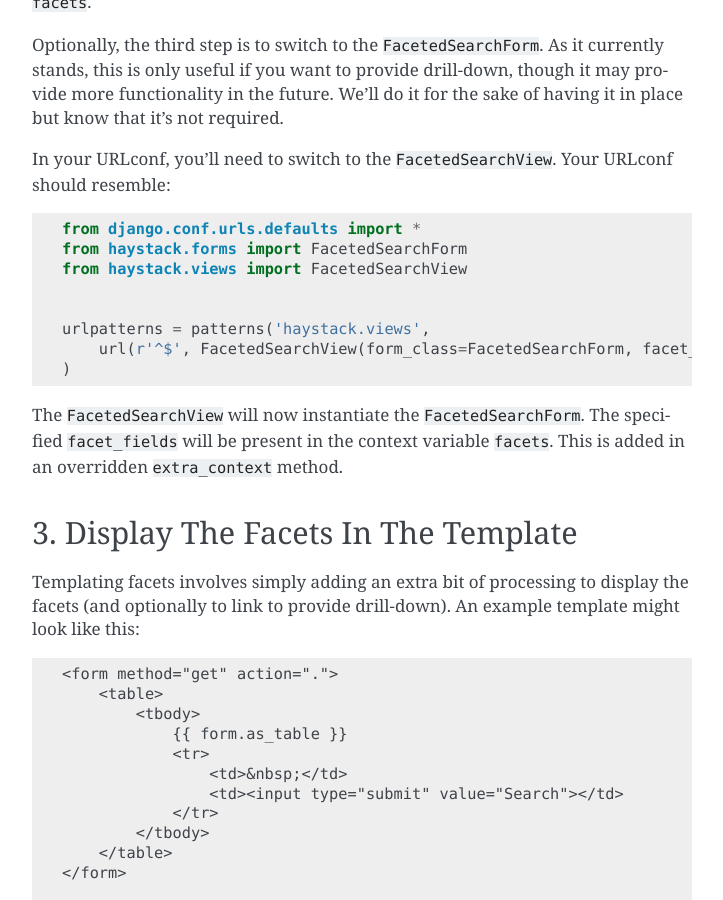
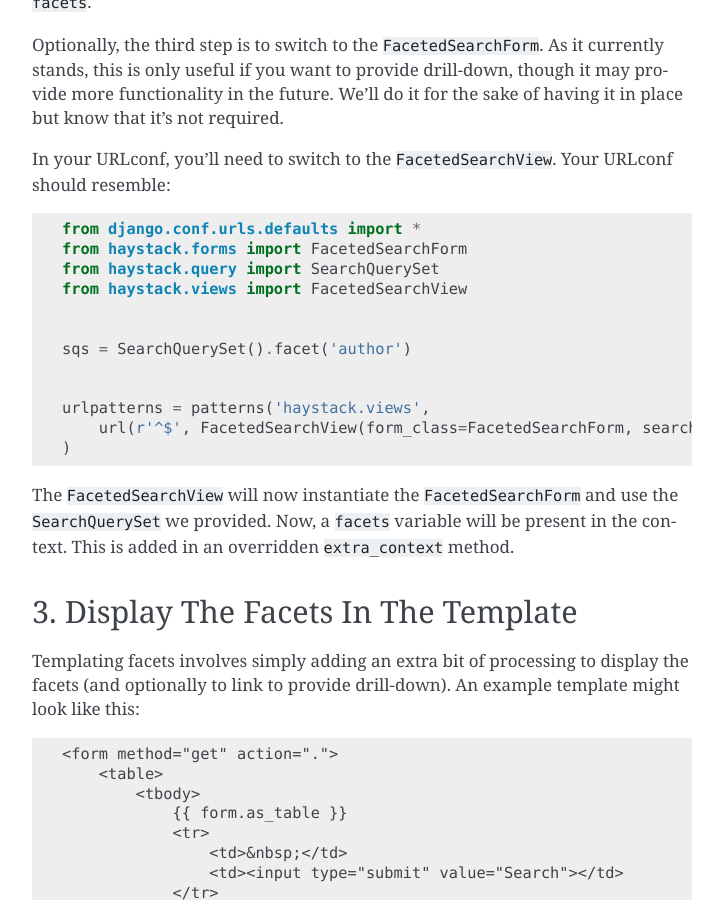
Before and after one commit to happycamper1129/django-project, a Sphinx documentation site: the page built from docs/faceting.rst, in a window 1280 px wide and 900 px high, scrolled down 4346 px. Shown: the whole window, without its empty margins (388-1111 px from the left). Built offline with Sphinx 7.4.7, drawn with Linux system fonts in a browser that asks for light colours.

```diff
--- a/docs/faceting.rst
+++ b/docs/faceting.rst
@@ -213,16 +213,20 @@ URLconf should resemble::
 
     from django.conf.urls.defaults import *
     from haystack.forms import FacetedSearchForm
+    from haystack.query import SearchQuerySet
     from haystack.views import FacetedSearchView
 
 
+    sqs = SearchQuerySet().facet('author')
+
+
     urlpatterns = patterns('haystack.views',
-        url(r'^$', FacetedSearchView(form_class=FacetedSearchForm, facet_fields=['author']), name='haystack_search'),
+        url(r'^$', FacetedSearchView(form_class=FacetedSearchForm, searchqueryset=sqs), name='haystack_search'),
     )
 
-The ``FacetedSearchView`` will now instantiate the ``FacetedSearchForm``.
-The specified ``facet_fields`` will be present in the context variable
-``facets``. This is added in an overridden ``extra_context`` method.
+The ``FacetedSearchView`` will now instantiate the ``FacetedSearchForm`` and use
+the ``SearchQuerySet`` we provided. Now, a ``facets`` variable will be present
+in the context. This is added in an overridden ``extra_context`` method.
 
 
 3. Display The Facets In The Template
--- a/setup.py
+++ b/setup.py
@@ -26,7 +26,7 @@ tests_require = [
 
 setup(
     name='django-haystack',
-    version='2.4.0-dev',
+    version='2.4.0.dev0',
     description='Pluggable search for Django.',
     author='Daniel Lindsley',
     author_email='daniel@toastdriven.com',
```
Also changed, not shown: 1 other file.
